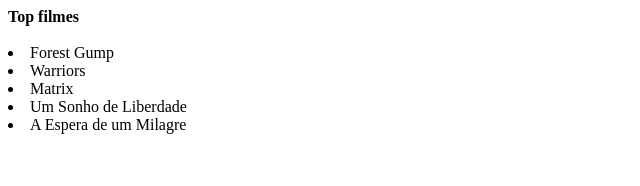
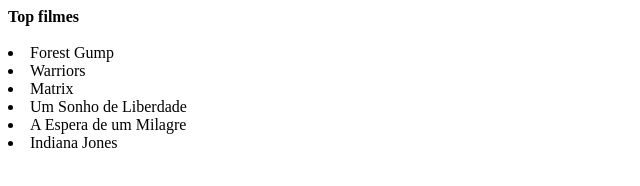
Before and after one commit to jethers/git-test, a plain HTML site: page myhtml.html in a window 1280 px wide. Shown: the whole page, without its empty margins (0-640 px from the left). Drawn offline with Linux system fonts and the light colour scheme.

Commit message:
Adicionando Indiana Jones

```diff
--- a/myhtml.html
+++ b/myhtml.html
@@ -8,5 +8,6 @@
 <li>Matrix</li>
 <li>Um Sonho de Liberdade</li>
 <li>A Espera de um Milagre</li>
+<li>Indiana Jones</li>
 
 </html>
```
